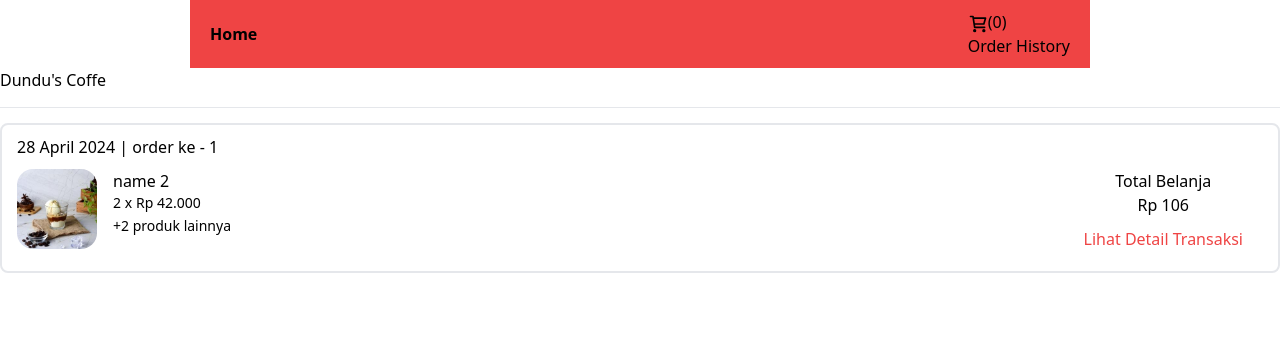
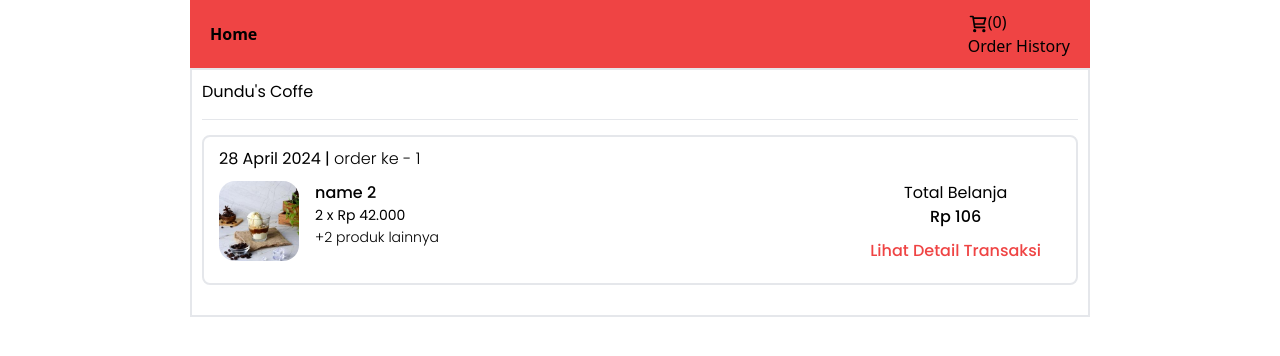
Before and after one commit to alfahmist/dundu-coffe, a React (Vite) app: page /order-history in a window 1280 px wide. Shown: the top 356 px of the page. Built offline with nearby package versions, Linux system fonts and the light colour scheme.

Commit message:
refactor
pages/history
-nambahin container

```diff
--- a/src/pages/history/index.jsx
+++ b/src/pages/history/index.jsx
@@ -4,6 +4,7 @@ import Card from './card';
 import Flex from './flex';
 import Detail from './detail';
 import { useState } from 'react';
+import Container from '../../components/Container';
 
 const index = () => {
 	const {
@@ -32,6 +33,7 @@ const index = () => {
 	const [active, setActive] = useState();
 	return (
 		<>
+			<Container>
 				<div>
 					<div className='mb-[15px] flex justify-between'>
 						<div className=''>Dundu's Coffe</div>
@@ -49,6 +51,7 @@ const index = () => {
 						})}
 					</div>
 				</div>
+			</Container>
 		</>
 	);
 };
```
Lines whose indentation alone changed are shown as unchanged.
